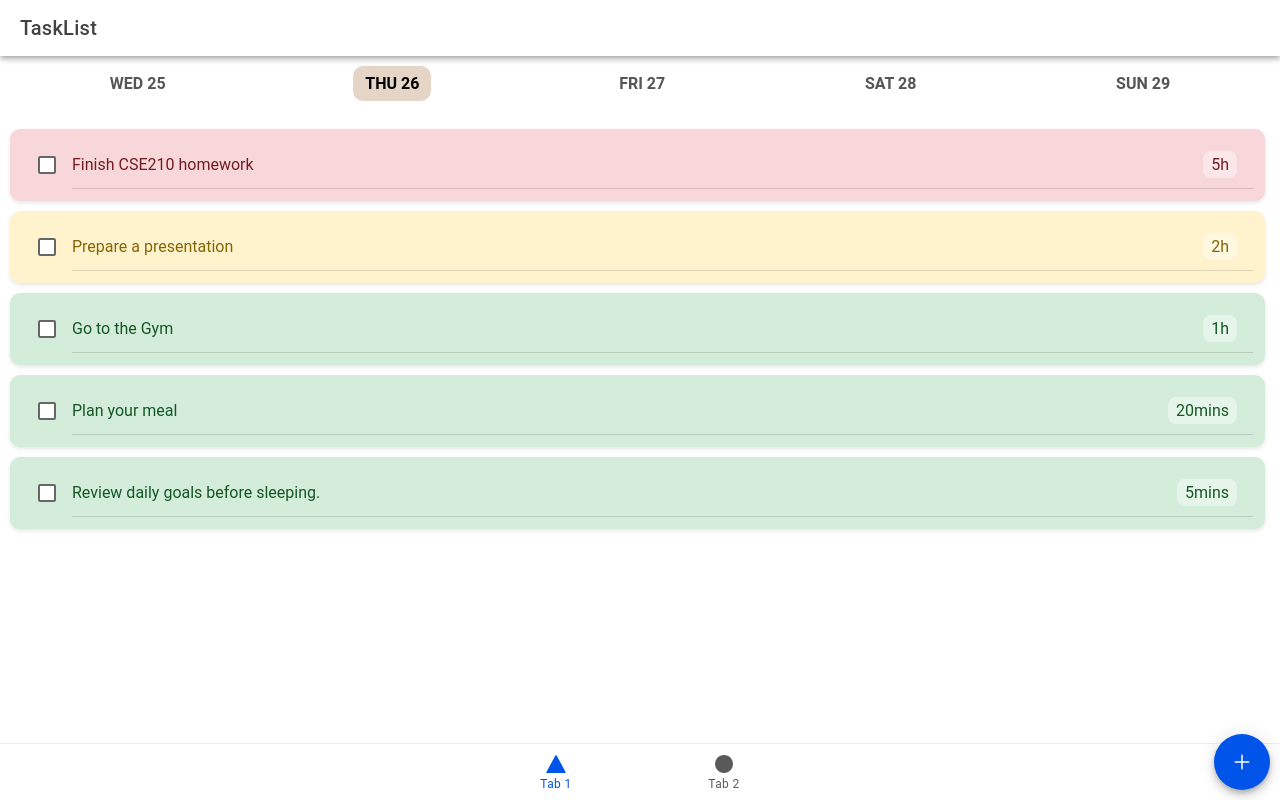
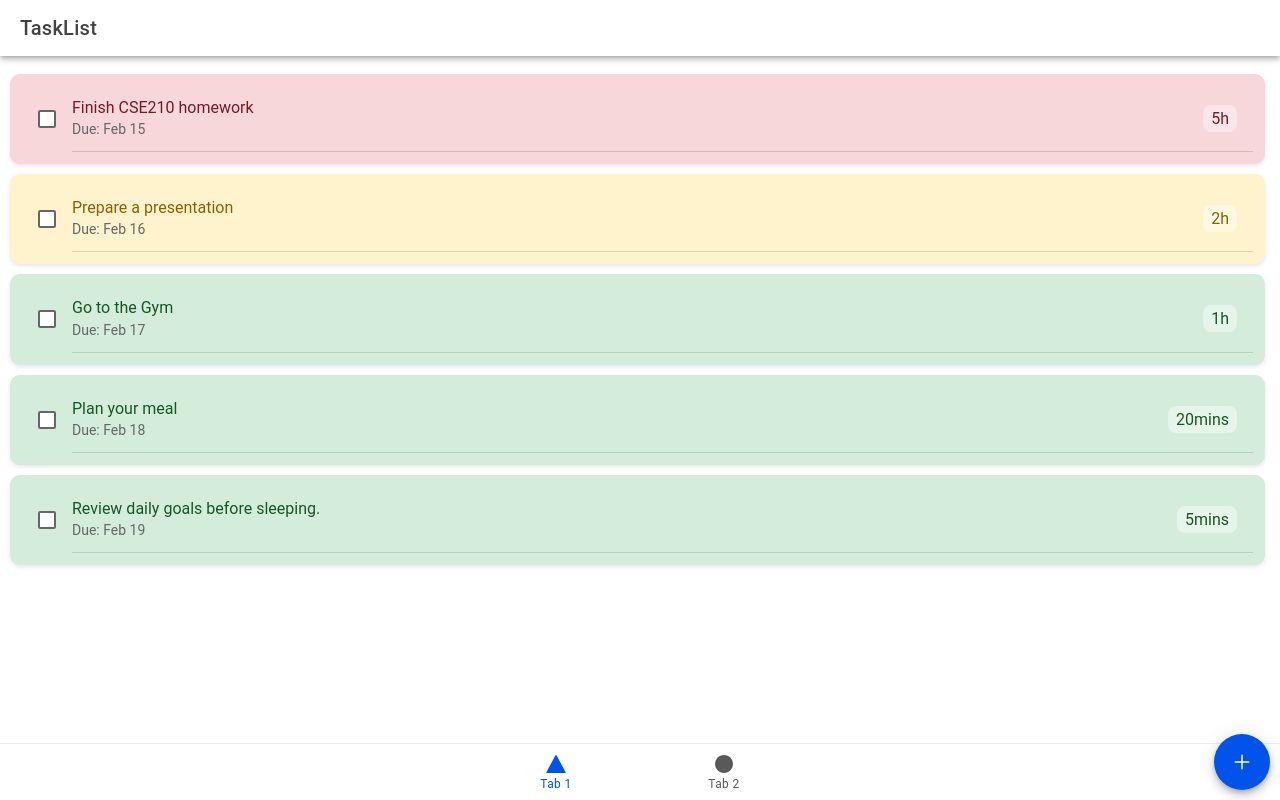
Before and after one commit to carmendyck/cse210-team7, a React (Vite) app in the folder frontend/: page /tasklist in a window 1280 px wide. Built offline with nearby package versions, Linux system fonts and the light colour scheme.

Commit message:
Delete some comments

```diff
--- a/frontend/src/App.tsx
+++ b/frontend/src/App.tsx
@@ -58,7 +58,6 @@ const RenderContent: React.FC = () => {
     <>
       <IonRouterOutlet animated={false} key={location.pathname}>
         <Route exact path="/login" component={Login} />
-        {/* <Route exact path="/viewtask" component={ViewTask} /> */}
         <Route exact path="/viewtask/:taskId" component={ViewTask} />
         <Route path="/tasklist" component={Home} />
         <Route path="/createtask" component={CreateTask} />
--- a/frontend/src/pages/TaskList.css
+++ b/frontend/src/pages/TaskList.css
@@ -33,6 +33,12 @@
 .task-item h2 {
     font-size: 16px;
     flex: 1;
+}
+
+.due-date {
+    font-size: 14px;
+    color: rgba(0, 0, 0, 0.6); /* Slightly faded */
+    margin-top: 4px;
 }
 
 /* Style for the duration label */
--- a/frontend/src/pages/TaskList.tsx
+++ b/frontend/src/pages/TaskList.tsx
@@ -1,49 +1,18 @@
-// import { IonButton, IonContent, IonHeader, IonPage, IonTitle, IonToolbar } from '@ionic/react';
-import { IonButton, IonContent, IonHeader, IonPage, IonTitle, IonToolbar, IonList, IonItem, IonLabel, IonCheckbox, IonIcon } from '@ionic/react';
-import { addCircleOutline } from 'ionicons/icons';
-import ExploreContainer from '../components/ExploreContainer';
+import { useState } from "react";
+import { IonContent, IonHeader, IonPage, IonTitle, IonToolbar, IonList, IonItem, IonLabel, IonCheckbox} from '@ionic/react';
 import { useHistory } from "react-router-dom";
 import './TaskList.css';
 
-// const TaskList: React.FC = () => {
-//   const history = useHistory();
-
-//   const selectTask = () => {
-//     console.log("moved to viewtask");
-//     history.replace("/viewtask");
-//     window.location.reload(); // TODO: Figure out how to remove this
-//   };
-
-//   return (
-//     <IonPage>
-//       <IonHeader>
-//         <IonToolbar>
-//           <IonTitle>TaskList</IonTitle>
-//         </IonToolbar>
-//       </IonHeader>
-//       <IonContent fullscreen>
-//         <IonHeader collapse="condense">
-//           <IonToolbar>
-//             <IonTitle size="large">TaskList</IonTitle>
-//           </IonToolbar>
-//         </IonHeader>
-//         <ExploreContainer name="Tab 1 page" />
-//         <IonContent className="ion-flex ion-justify-content-center ion-align-items-center ion-padding">
-//           <IonButton expand="full" onClick={selectTask}>Task A</IonButton>
-//         </IonContent>
-//       </IonContent>
-//     </IonPage>
-//   );
-// };
-const tasks = [
-  { id: 1, title: "Finish CSE210 homework", duration: "5h", category: "study", color: "red" },
-  { id: 2, title: "Prepare a presentation", duration: "2h", category: "study", color: "yellow" },
-  { id: 3, title: "Go to the Gym", duration: "1h", category: "personal", color: "green" },
-  { id: 4, title: "Plan your meal", duration: "20mins", category: "personal", color: "green" },
-  { id: 5, title: "Review daily goals before sleeping.", duration: "5mins", category: "personal", color: "green" }
+const initialTasks = [
+  { id: 1, title: "Finish CSE210 homework", duration: "5h", dueDate: "Feb 15", category: "study", color: "red" },
+  { id: 2, title: "Prepare a presentation", duration: "2h", dueDate: "Feb 16", category: "study", color: "yellow" },
+  { id: 3, title: "Go to the Gym", duration: "1h", dueDate: "Feb 17", category: "personal", color: "green" },
+  { id: 4, title: "Plan your meal", duration: "20mins", dueDate: "Feb 18", category: "personal", color: "green" },
+  { id: 5, title: "Review daily goals before sleeping.", duration: "5mins", dueDate: "Feb 19", category: "personal", color: "green" }
 ];
 
 const TaskList: React.FC = () => {
+  const [tasks, setTasks] = useState(initialTasks);
   const history = useHistory();
 
   const selectTask = (taskId: number) => {
@@ -51,6 +20,11 @@ const TaskList: React.FC = () => {
     // history.replace("/viewtask");
     history.push(`/viewtask/${taskId}`);
     window.location.reload(); // TODO: Figure out how to remove this
+  };
+
+  const removeTask = (taskId: number) => {
+    const updatedTasks = tasks.filter(task => task.id !== taskId); // Filter out the selected task
+    setTasks(updatedTasks); // Update the state to remove the task
   };
 
   return (
@@ -61,27 +35,49 @@ const TaskList: React.FC = () => {
         </IonToolbar>
       </IonHeader>
       <IonContent fullscreen>
-        {/* Date Selector */}
+
+        {/* Date Selector
         <div className="date-selector">
           <span className="inactive">WED 25</span>
           <span className="active">THU 26</span>
           <span className="inactive">FRI 27</span>
           <span className="inactive">SAT 28</span>
           <span className="inactive">SUN 29</span>
-        </div>
+        </div> */}
 
-        {/* Task List */}
+        {/*
         <IonList>
           {tasks.map((task) => (
             <IonItem key={task.id} className={`task-item ${task.color}`} button onClick={() => selectTask(task.id)}>
             <IonCheckbox slot="start" />
             <IonLabel>
               <h2>{task.title}</h2>
+              <p className="due-date">Due: {task.dueDate}</p>
             </IonLabel>
             <span className="duration">{task.duration}</span>
           </IonItem>
           ))}
         </IonList>
+        */}
+
+        <IonList>
+          {tasks.map((task) => (
+          <IonItem key={task.id} className={`task-item ${task.color}`} onClick={() => selectTask(task.id)}>
+          <IonCheckbox
+            slot="start"
+            onClick={(e) => e.stopPropagation()}
+            onIonChange={() => removeTask(task.id)}
+          />
+          <IonLabel>
+            <h2>{task.title}</h2>
+            <p className="due-date">Due: {task.dueDate}</p>
+          </IonLabel>
+          <span className="duration">{task.duration}</span>
+        </IonItem>
+          ))}
+        </IonList>
+
+
       </IonContent>
     </IonPage>
   );
```
Lines whose indentation alone changed are shown as unchanged.
